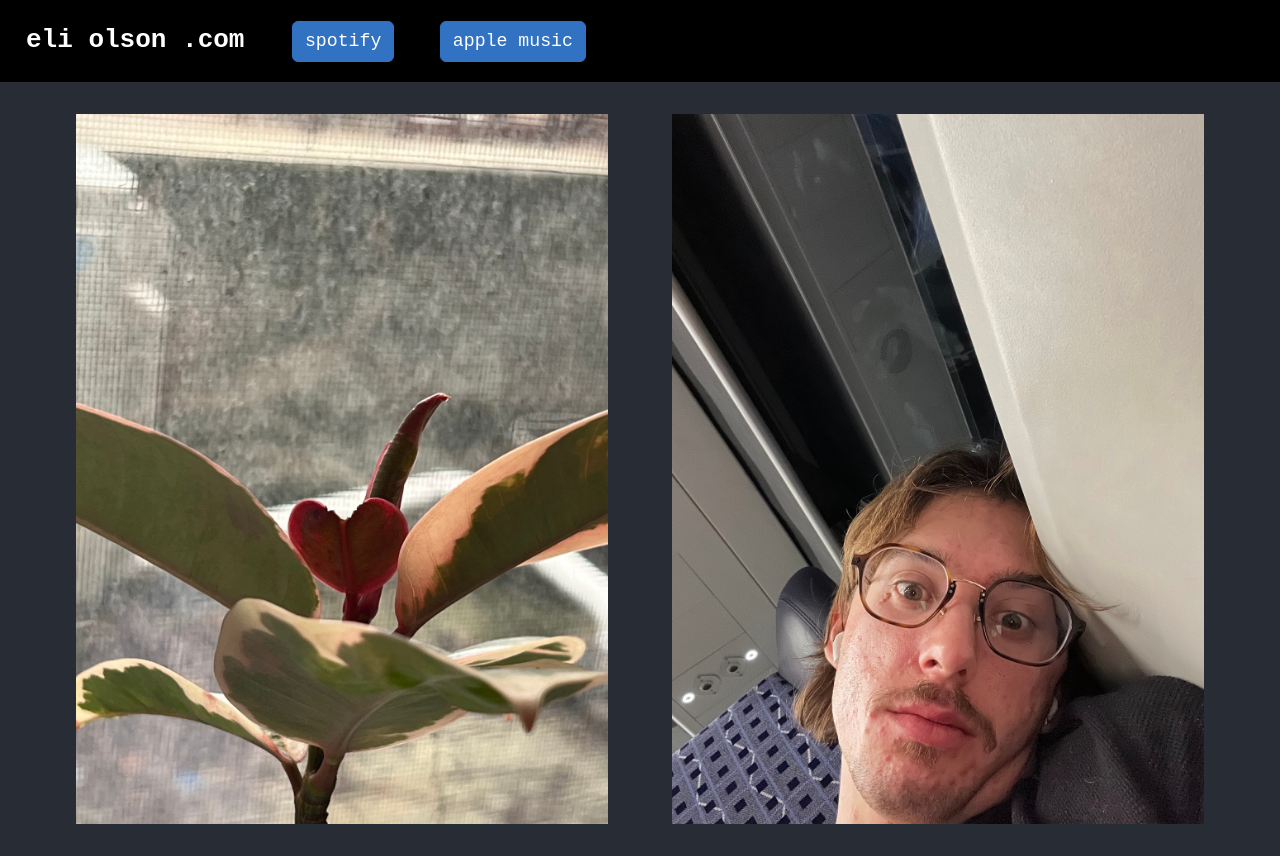
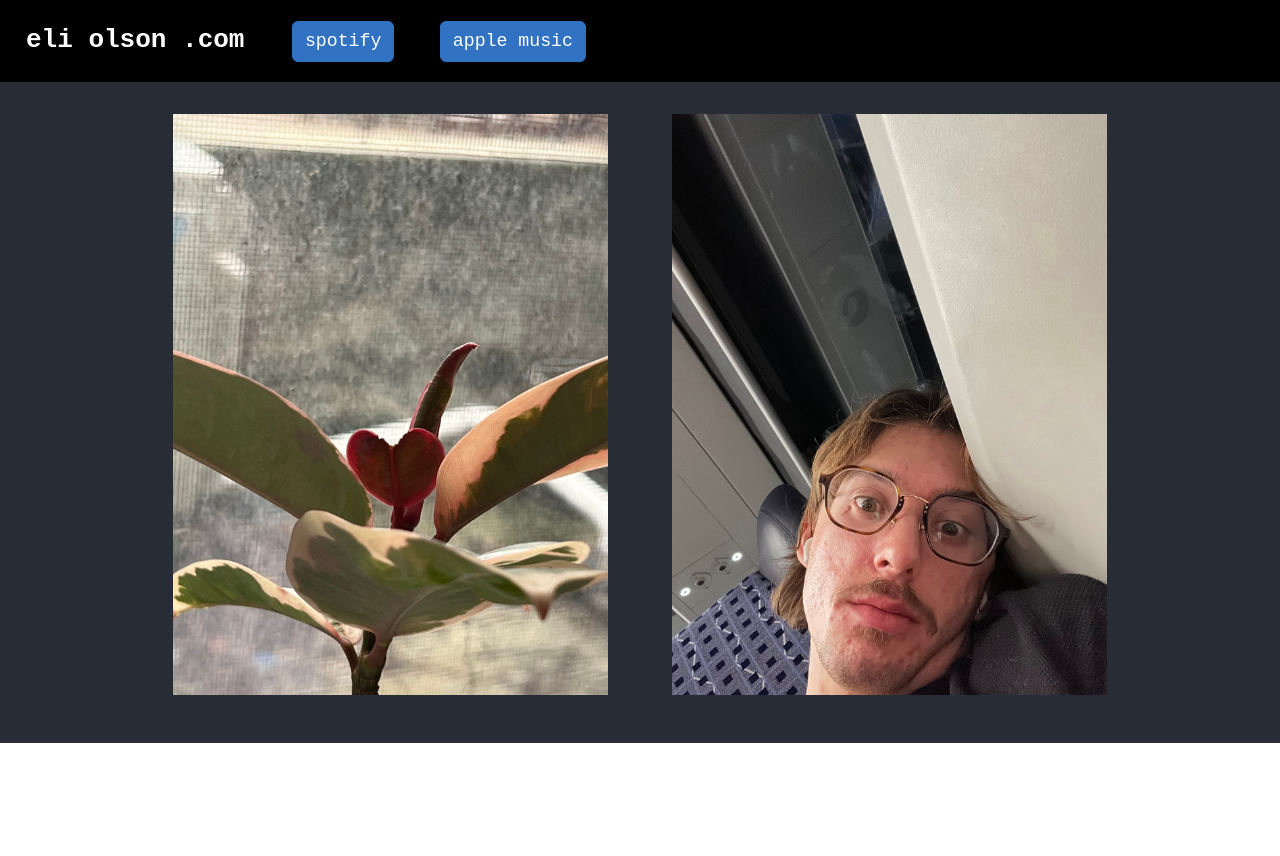
Before and after one commit to eli0lson/eli0lson.github.io, a React (Create React App) app: page / in a window 1280 px wide. After the commit the page ends 800 px from the top, so only its background shows below. Built offline with nearby package versions, Linux system fonts and the light colour scheme.

Commit message:
Update styling

```diff
--- a/src/App.css
+++ b/src/App.css
@@ -33,6 +33,11 @@
   justify-content: center;
 }
 
+.App-footer {
+  display: flex;
+  background-color: #282c34;
+}
+
 .navItem {
   padding: .8em 1.75em .25em 1em !important;
 }
@@ -63,7 +68,10 @@
 }
 
 img {
-  height: 48.35rem;
+  max-width: 39%;
+  flex-wrap:wrap;
+  height: 100%;
+  /* height: 48.35rem; */
   padding: 2em;
 }
 
--- a/src/App.js
+++ b/src/App.js
@@ -41,6 +41,9 @@ function App() {
         <img src={heart_flower} alt="heart flower"></img>
         <img src={eli_mustache} alt="eli mustache"></img>
       </body>
+      <footer className="App-footer">
+        <p></p>
+      </footer>
     </div>
   );
 }
```
